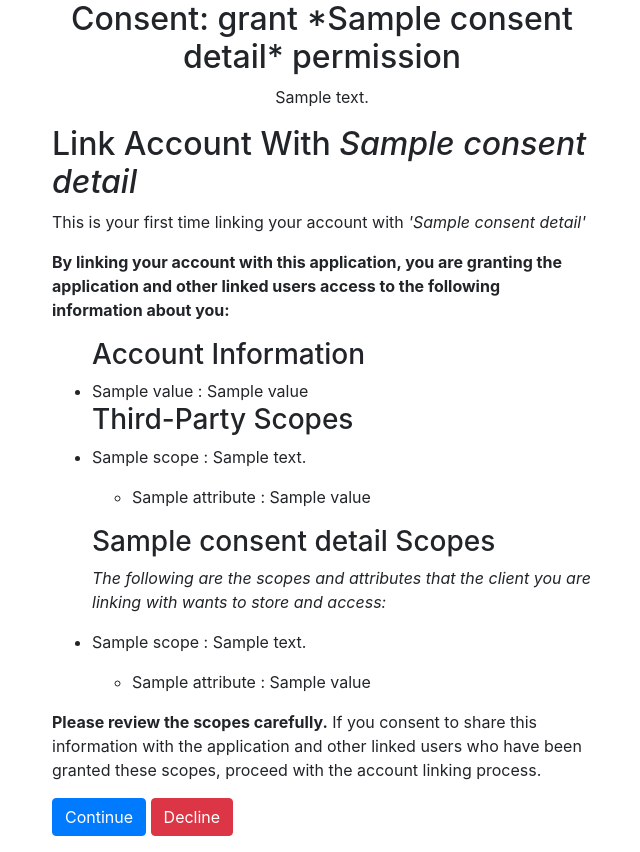
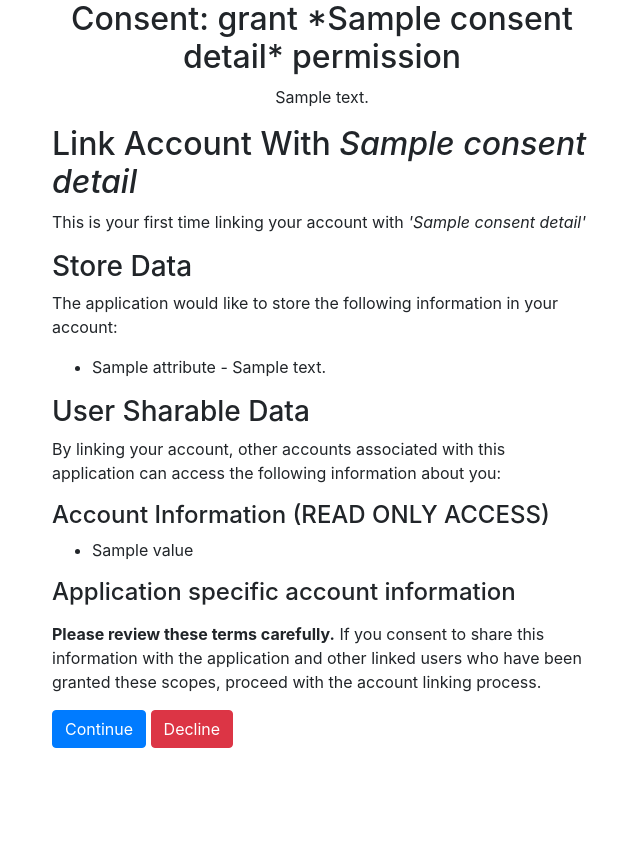
Before and after one commit to oliverbravery/OpenAuth, a FastAPI app: template templates/consent.html in a window 1280 px wide. Shown: the whole page, without its empty margins (318-958 px from the left). After the commit the page ends 748 px from the top, so only its background shows below. Run offline with FastAPI, Linux system fonts and the light colour scheme; the template is opened without the code that fills it: most values are stand-ins (such as "Sample title", 1, 10 or a date in 2020); parts of the project's set-up code (start-up, migrations or seed data) failed here and were passed over; some libraries are stand-ins or nearby versions.

Commit message:
Updated Consent page to show required information about shared attributes

```diff
--- a/services/auth_services.py
+++ b/services/auth_services.py
@@ -186,6 +186,7 @@
     )
     client_non_personal_scopes: list[ClientScope] = [scope for scope in client.scopes if not scope.is_personal_scope]
     public_metadata_attributes: dict[str, list[ScopeAccessType]] = map_attributes_to_access_types(scopes=client_non_personal_scopes)
+    comma_seperated_public_metadata_attributes: dict[str, str] = {key: ", ".join([v.value for v in value]) for key, value in public_metadata_attributes.items()}
     consent_details: ConsentDetails = ConsentDetails(name=client.name,
                                                      description=client.description,
                                                      requested_scopes=requested_scopes_as_client_scopes,
@@ -193,7 +194,7 @@
                                                                                             client_id=client_id),
                                                      client_redirect_uri=client.redirect_uri,
                                                      client_metadata_attributes=client.profile_metadata_attributes,
-                                                     client_public_metadata_attributes=public_metadata_attributes,
+                                                     client_public_metadata_attributes=comma_seperated_public_metadata_attributes,
                                                      client_shared_read_attributes=client.shared_read_attributes
                                                      )
     return consent_details
--- a/templates/consent.html
+++ b/templates/consent.html
@@ -14,45 +14,28 @@
                     <div id="client_consent_block">
                         <h2>Link Account With <em>{{consent_details.name}}</em></h2>
                         <p>This is your first time linking your account with <em>'{{consent_details.name}}'</em></p>
-                        <p><strong>By linking your account with this application, you are granting the application and other linked users access to the following information about you:</strong></p>
+                        <h3>Store Data</h3>
+                            <p>The application would like to store the following information in your account:</p>
                             <ul>
-                            <h3>Account Information</h3>
-                                {% for scope in consent_details.client_account_access_scopes %}
-                                <li>{{scope.attribute.value}} : {{scope.access_type.value}}</li>
-                                {% endfor %}
-                            <h3>Third-Party Scopes</h3>
-                                {% for scope in consent_details.client_external_access_scopes %}
-                                    <li>
-                                        <p>{{scope.name}} : {{scope.description}}</p>
-                                        <ul>
-                                            {% for attribute in scope.associated_attributes %}
-                                            <li>
-                                                <p>
-                                                    {{attribute.attribute_name}} : {{attribute.access_type.value}}
-                                                </p>
-                                            </li>
+                                {% for attribute in consent_details.client_metadata_attributes %}
+                                    <li>{{attribute.name}} - {{attribute.description}}</li>
                                 {% endfor %}
                             </ul>
-                                    </li>
-                                {% endfor %}
-                            <h3>{{consent_details.name}} Scopes</h3>
-                                <p><em>The following are the scopes and attributes that the client you are linking with wants to store and access:</em></p>
-                                {% for scope in consent_details.client_internal_access_scopes %}
-                                    <li>
-                                        <p>{{scope.name}} : {{scope.description}}</p>
+                        <h3>User Sharable Data</h3>
+                            <p>By linking your account, other accounts associated with this application can access the following information about you:</p>
+                            <h4>Account Information (READ ONLY ACCESS)</h4>
                                 <ul>
-                                            {% for attribute in scope.associated_attributes %}
-                                            <li>
-                                                <p>
-                                                    {{attribute.attribute_name}} : {{attribute.access_type.value}}
-                                                </p>
-                                            </li>
+                                    {% for attribute in consent_details.client_shared_read_attributes %}
+                                        <li>{{attribute.value}}</li>
                                     {% endfor %}
                                 </ul>
-                                    </li>
+                            <h4>Application specific account information</h4>
+                            <ul>
+                                {% for attribute_name, access in consent_details.client_public_metadata_attributes.items() %}
+                                    <li>{{attribute_name}} - {{access}}</li>
                                 {% endfor %}
                             </ul>
-                        <p><strong>Please review the scopes carefully.</strong> If you consent to share this information with the application and other linked users who have been granted these scopes, proceed with the account linking process.<p>
+                        <p><strong>Please review these terms carefully.</strong> If you consent to share this information with the application and other linked users who have been granted these scopes, proceed with the account linking process.<p>
                         <button onclick="hideClientInfoConsent()" class="btn btn-primary">Continue</button>
                         <button type="submit" class="btn btn-danger" name="consented" value="false">Decline</button>
                         <script>
```
Also changed, not shown: models/util_models.py (+5 -3 lines). Lines whose indentation alone changed are shown as unchanged.
